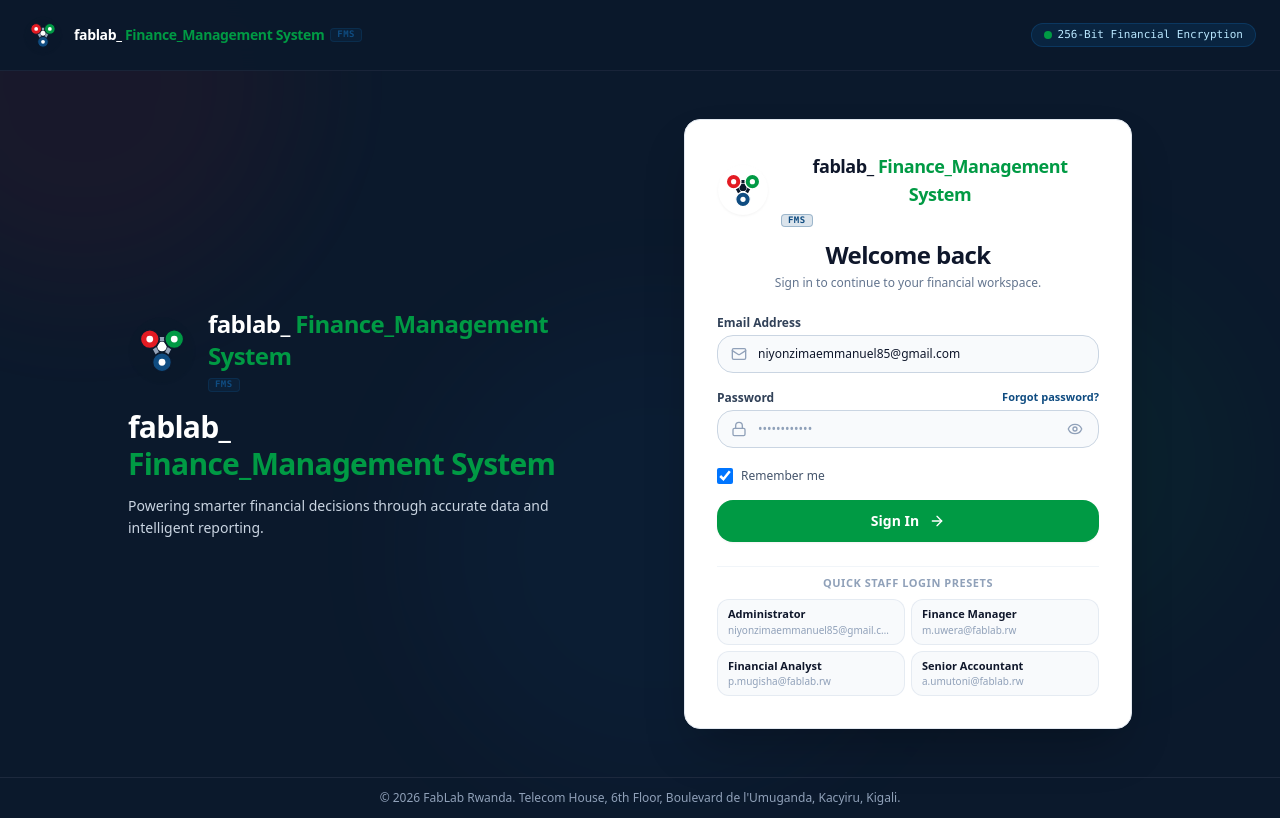
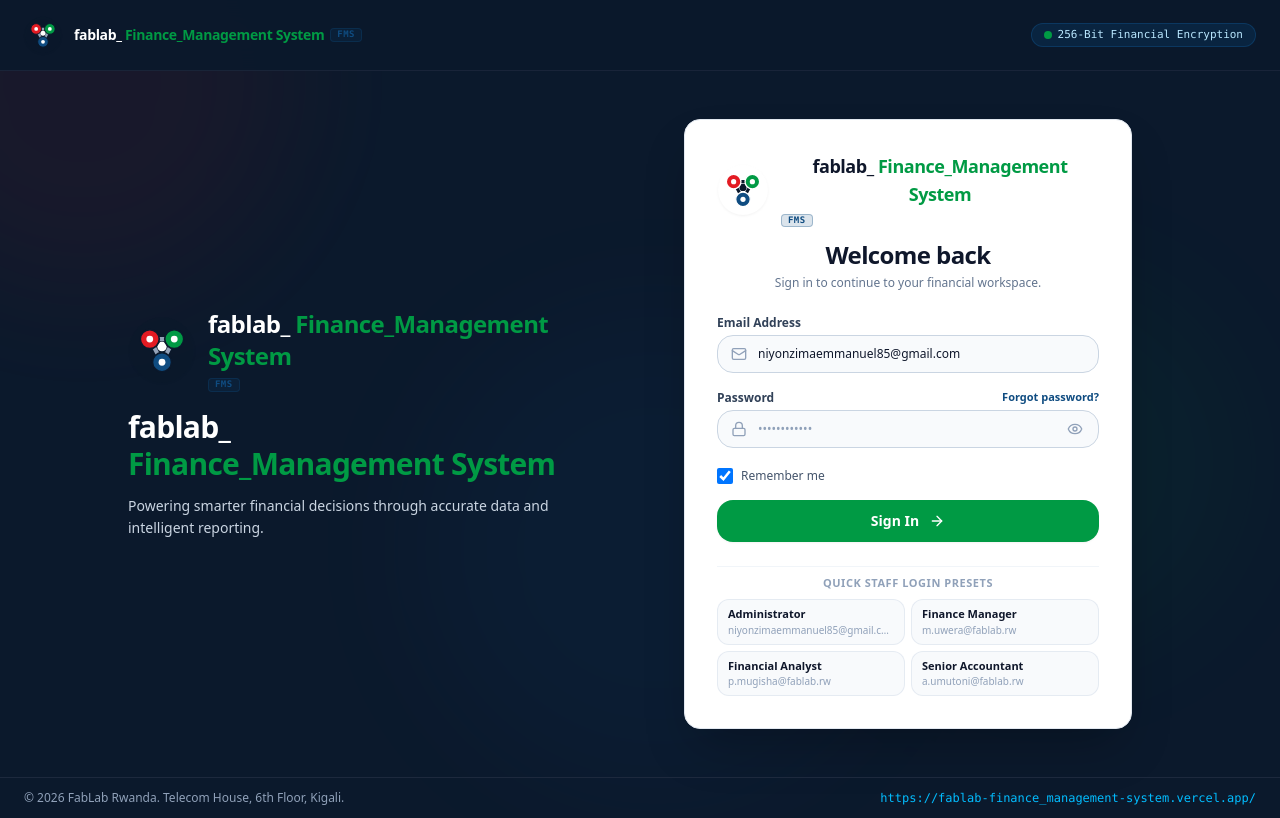
Before and after one commit to EmmanuelNiyonzima/Fablab, a React (Vite) app: page / in a window 1280 px wide. Built offline with nearby package versions, Linux system fonts and the light colour scheme.

Commit message:
feat: improve SEO and secure login UX
- Add canonical URLs and Open Graph tags for SEO.
- Remove hardcoded password auto-fill for security.
- Update login error messages to be more generic.
- Include footer link for the production deployment.

```diff
--- a/index.html
+++ b/index.html
@@ -5,6 +5,8 @@
     <meta name="viewport" content="width=device-width, initial-scale=1.0" />
     <title>fablab_ Finance_Management System</title>
     <meta name="description" content="fablab_ Finance_Management System" />
+    <link rel="canonical" href="https://fablab-finance_management-system.vercel.app/" />
+    <meta property="og:url" content="https://fablab-finance_management-system.vercel.app/" />
     <meta property="og:title" content="fablab_ Finance_Management System" />
     <meta property="og:description" content="fablab_ Finance_Management System" />
     <meta property="og:type" content="website" />
--- a/server.ts
+++ b/server.ts
@@ -111,7 +111,7 @@
     // Strict Password Enforcement: Only 'admin123' is authorized
     if (password !== 'admin123') {
       return res.status(401).json({
-        error: 'Invalid password. Only authorized password (admin123) is permitted to access the system.'
+        error: 'Wrong password. Please try again.'
       });
     }
 
--- a/src/components/auth/LoginPage.tsx
+++ b/src/components/auth/LoginPage.tsx
@@ -102,7 +102,7 @@
 
   const handleQuickFill = (presetEmail: string) => {
     setEmail(presetEmail);
-    setPassword('admin123');
+    setPassword('');
     setValidationErrors({});
     setErrorMessage('');
   };
@@ -391,8 +391,16 @@
       )}
 
       {/* Footer */}
-      <footer className="px-6 py-3 border-t border-slate-800 text-center text-xs text-slate-400 relative z-10">
-        <p>© 2026 FabLab Rwanda. Telecom House, 6th Floor, Boulevard de l'Umuganda, Kacyiru, Kigali.</p>
+      <footer className="px-6 py-3 border-t border-slate-800 text-center text-xs text-slate-400 relative z-10 flex flex-col sm:flex-row items-center justify-between gap-2">
+        <p>© 2026 FabLab Rwanda. Telecom House, 6th Floor, Kigali.</p>
+        <a
+          href="https://fablab-finance_management-system.vercel.app/"
+          target="_blank"
+          rel="noopener noreferrer"
+          className="text-xs text-sky-400 hover:text-sky-300 transition-colors font-mono"
+        >
+          https://fablab-finance_management-system.vercel.app/
+        </a>
       </footer>
     </div>
   );
--- a/src/services/authService.ts
+++ b/src/services/authService.ts
@@ -119,7 +119,7 @@
       );
       return {
         success: false,
-        error: 'Invalid password. Only authorized system password (admin123) is permitted.',
+        error: 'Wrong password. Please try again.',
       };
     }
 
```
